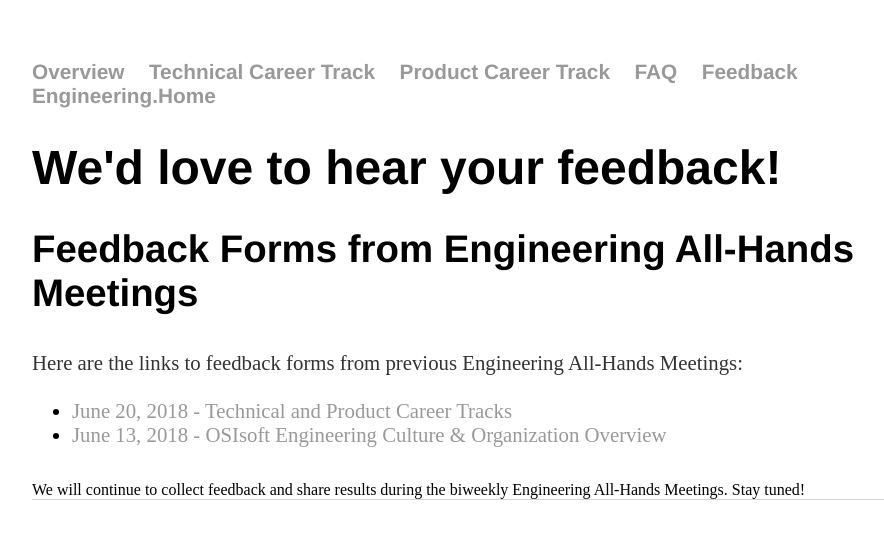
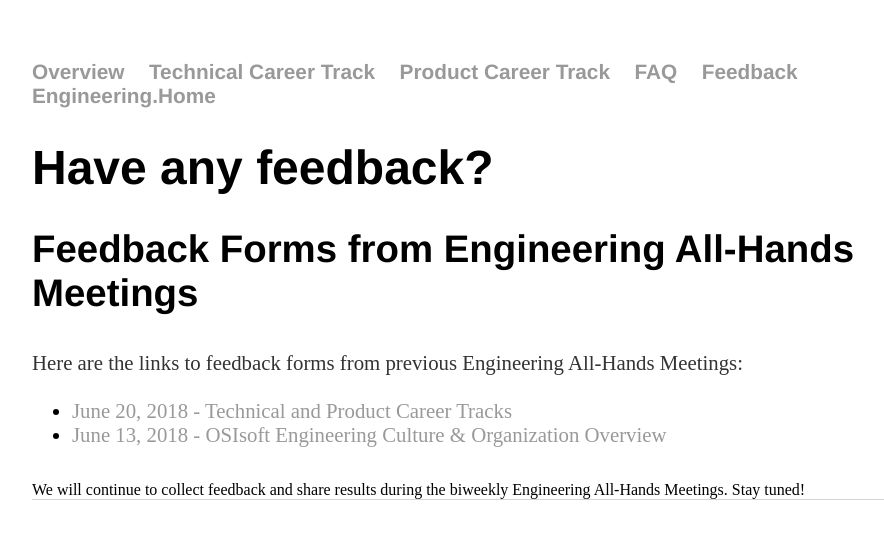
Before and after one commit to OSIEng/osieng.github.io, a Jekyll site: the page built from feedback/index.html, in a window 1280 px wide. Shown: the top 539 px of the page, without its empty margins (160-1044 px from the left). Built offline with Jekyll 4.4.1, drawn with Linux system fonts in a browser that asks for light colours.

Commit message:
Update index.html

```diff
--- a/feedback/index.html
+++ b/feedback/index.html
@@ -3,7 +3,7 @@
 title: Feedback - OSIsoft Engineering Organization
 ---
 <div class="blurb">
-	<h1>We'd love to hear your feedback!</h1>
+	<h1>Have any feedback?</h1>
 	<h2>Feedback Forms from Engineering All-Hands Meetings</h2>
 	<p>Here are the links to feedback forms from previous Engineering All-Hands Meetings:
   <ul>
```
